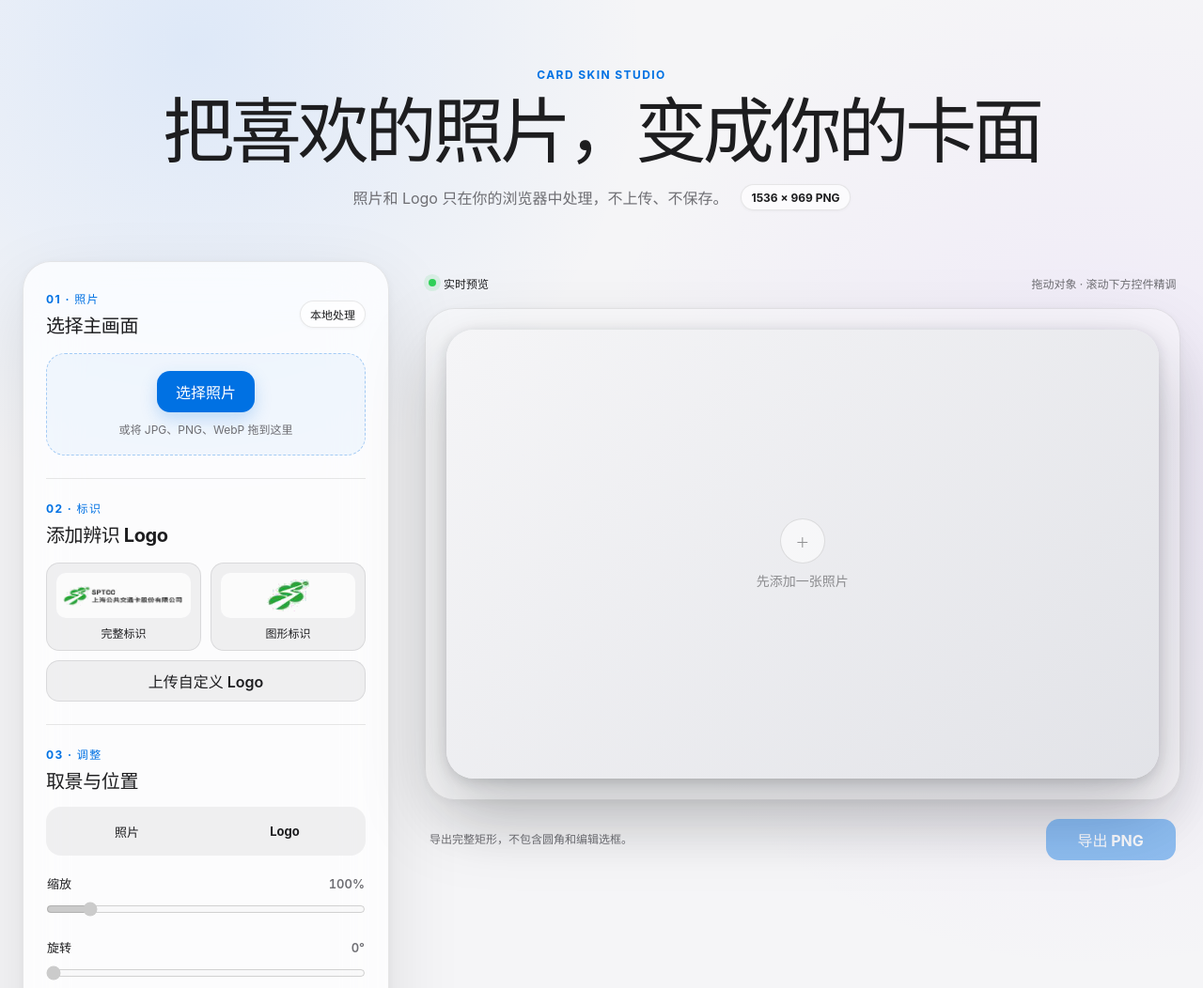
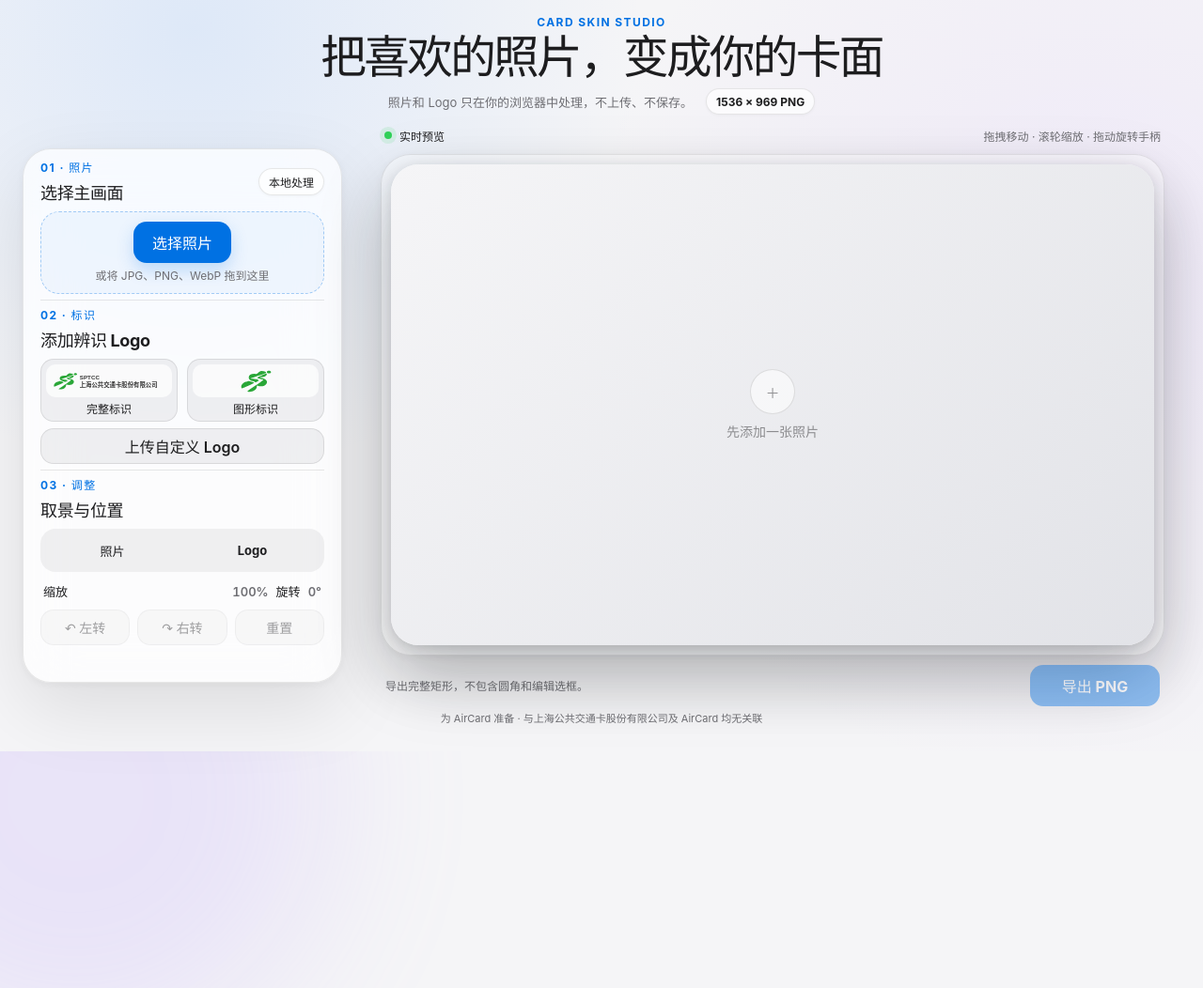
Before and after one commit to simpleoo0o/sh-card-skin, a website built with Vite: page index.html in a window 1280 px wide. Shown: the top 1052 px of the page at 94% size. After the commit the page ends 800 px from the top, so only its background shows below. Built offline with nearby package versions, Linux system fonts and the light colour scheme; what fabric would draw is missing.

Commit message:
feat: use canvas gestures and vector card logos
Replace scale and angle sliders with direct canvas wheel and drag controls, and compress the desktop editor to fit common viewports. Replace screenshot-derived logos with transparent vector presets traced from the official source and update the asset provenance.

```diff
--- a/index.html
+++ b/index.html
@@ -47,11 +47,11 @@
             </div>
             <div class="preset-grid" aria-label="上海公共交通卡 Logo 预设">
               <button class="preset-button" type="button" data-logo="full" aria-pressed="false">
-                <span class="logo-swatch"><img src="/sh-card-skin/logos/sptcc-full.png" alt="" /></span>
+                <span class="logo-swatch"><img src="logos/sptcc-full.svg" alt="" /></span>
                 <span>完整标识</span>
               </button>
               <button class="preset-button" type="button" data-logo="mark" aria-pressed="false">
-                <span class="logo-swatch"><img src="/sh-card-skin/logos/sptcc-mark.png" alt="" /></span>
+                <span class="logo-swatch"><img src="logos/sptcc-mark.svg" alt="" /></span>
                 <span>图形标识</span>
               </button>
             </div>
@@ -72,17 +72,12 @@
               <button type="button" data-layer="logo" aria-pressed="false">Logo</button>
             </div>
 
-            <label class="range-control" for="scale-control">
+            <div class="transform-readout">
               <span>缩放</span>
-              <output id="scale-output" for="scale-control">100%</output>
-            </label>
-            <input id="scale-control" type="range" min="0.05" max="8" step="0.01" value="1" disabled />
-
-            <label class="range-control" for="angle-control">
+              <output id="scale-output">100%</output>
               <span>旋转</span>
-              <output id="angle-output" for="angle-control">0°</output>
-            </label>
-            <input id="angle-control" type="range" min="0" max="359" step="1" value="0" disabled />
+              <output id="angle-output">0°</output>
+            </div>
 
             <div class="action-grid">
               <button id="rotate-left" class="icon-button" type="button" disabled aria-label="向左旋转 90 度">↶ <span>左转</span></button>
@@ -103,7 +98,7 @@
               <span class="preview-dot" aria-hidden="true"></span>
               <span>实时预览</span>
             </div>
-            <span>拖动对象 · 滚动下方控件精调</span>
+            <span>拖拽移动 · 滚轮缩放 · 拖动旋转手柄</span>
           </div>
           <div class="preview-frame">
             <div
@@ -111,7 +106,7 @@
               data-testid="preview-shell"
               role="group"
               tabindex="0"
-              aria-label="卡面编辑区域。使用方向键移动当前图层，按住 Shift 移动 10 像素。"
+              aria-label="卡面编辑区域。拖拽移动当前图层，滚轮缩放，拖动旋转手柄调整角度。方向键移动当前图层，按住 Shift 移动 10 像素。"
             >
               <canvas id="card-canvas" width="1536" height="969">你的浏览器不支持画布编辑。</canvas>
               <div class="empty-canvas-copy" aria-hidden="true">
--- a/package.json
+++ b/package.json
@@ -21,7 +21,6 @@
   "devDependencies": {
     "@playwright/test": "^1.63.0",
     "@types/pngjs": "^6.0.5",
-    "jpeg-js": "^0.4.4",
     "jsdom": "^29.1.1",
     "pngjs": "^7.0.0",
     "typescript": "^7.0.2",
--- a/src/card-editor.ts
+++ b/src/card-editor.ts
@@ -190,6 +190,13 @@ export class CardEditor {
     this.finishTransform(object);
   }
 
+  scaleActiveBy(factor: number): void {
+    const object = this.activeObject();
+    if (!object) return;
+    const baseScale = object === this.logo ? this.logoBaseScale : 1;
+    this.setActiveScale(Math.abs(object.scaleX) / baseScale * factor);
+  }
+
   rotateActiveBy(degrees: number): void {
     const object = this.activeObject();
     if (!object) return;
--- a/src/main.ts
+++ b/src/main.ts
@@ -17,8 +17,6 @@ function element<T extends Element>(selector: string): T {
 const canvasElement = element<HTMLCanvasElement>('#card-canvas');
 const photoInput = element<HTMLInputElement>('#photo-input');
 const logoInput = element<HTMLInputElement>('#logo-input');
-const scaleControl = element<HTMLInputElement>('#scale-control');
-const angleControl = element<HTMLInputElement>('#angle-control');
 const scaleOutput = element<HTMLOutputElement>('#scale-output');
 const angleOutput = element<HTMLOutputElement>('#angle-output');
 const exportButton = element<HTMLButtonElement>('#export-button');
@@ -57,12 +55,8 @@ function renderSnapshot(snapshot: EditorSnapshot): void {
     button.setAttribute('aria-pressed', String(button.dataset.layer === snapshot.activeLayer));
   }
   const hasActiveLayer = snapshot.activeLayer !== null;
-  scaleControl.disabled = !hasActiveLayer;
-  angleControl.disabled = !hasActiveLayer;
   for (const button of transformButtons) button.disabled = !hasActiveLayer;
 
-  scaleControl.value = String(Math.min(Number(scaleControl.max), Math.max(Number(scaleControl.min), snapshot.scale)));
-  angleControl.value = String(Math.round(snapshot.angle));
   scaleOutput.value = `${Math.round(snapshot.scale * 100)}%`;
   angleOutput.value = `${Math.round(snapshot.angle)}°`;
   exportButton.disabled = !snapshot.hasPhoto;
@@ -102,7 +96,7 @@ function updatePresetButtons(): void {
 }
 
 async function loadPreset(name: string): Promise<void> {
-  const path = `${import.meta.env.BASE_URL}logos/sptcc-${name}.png`;
+  const path = `${import.meta.env.BASE_URL}logos/sptcc-${name}.svg`;
   try {
     await editor.setLogo(path);
     handles.logo?.revoke();
@@ -157,8 +151,11 @@ for (const button of layerButtons) {
   });
 }
 
-scaleControl.addEventListener('input', () => editor.setActiveScale(Number(scaleControl.value)));
-angleControl.addEventListener('input', () => editor.setActiveAngle(Number(angleControl.value)));
+previewShell.addEventListener('wheel', (event) => {
+  event.preventDefault();
+  const delta = event.deltaY * (event.deltaMode === WheelEvent.DOM_DELTA_LINE ? 16 : 1);
+  editor.scaleActiveBy(Math.exp(-delta * 0.001));
+}, { passive: false });
 element<HTMLButtonElement>('#rotate-left').addEventListener('click', () => editor.rotateActiveBy(-90));
 element<HTMLButtonElement>('#rotate-right').addEventListener('click', () => editor.rotateActiveBy(90));
 element<HTMLButtonElement>('#reset-layer').addEventListener('click', () => editor.resetActive());
--- a/src/styles.css
+++ b/src/styles.css
@@ -166,7 +166,6 @@ input:focus-visible {
 }
 
 .section-heading,
-.range-control,
 .preview-toolbar,
 .export-row {
   display: flex;
@@ -312,22 +311,20 @@ input:focus-visible {
   box-shadow: 0 2px 8px rgba(0, 0, 0, 0.08);
 }
 
-.range-control {
-  margin: 15px 1px 6px;
+.transform-readout {
+  display: grid;
+  grid-template-columns: auto 1fr auto auto;
+  align-items: center;
+  gap: 8px;
+  padding: 0 3px;
   font-size: 13px;
   font-weight: 600;
 }
 
-.range-control output {
+.transform-readout output {
   color: var(--muted);
   font-variant-numeric: tabular-nums;
-}
-
-input[type="range"] {
-  width: 100%;
-  height: 24px;
-  margin: 0;
-  accent-color: var(--blue);
+  text-align: right;
 }
 
 .action-grid {
@@ -572,6 +569,114 @@ footer {
   }
 }
 
+@media (min-width: 901px) {
+  .page-shell {
+    padding-top: 16px;
+    padding-bottom: 6px;
+  }
+
+  .hero {
+    margin-bottom: 10px;
+  }
+
+  .hero h1 {
+    margin: 5px 0 8px;
+    font-size: clamp(36px, 3.8vw, 56px);
+  }
+
+  .hero-meta {
+    font-size: 13px;
+  }
+
+  .studio {
+    grid-template-columns: minmax(290px, 340px) minmax(0, 1fr);
+    gap: 24px;
+    align-items: center;
+  }
+
+  .control-panel {
+    padding: 4px 18px 8px;
+  }
+
+  .control-section {
+    padding: 6px 0;
+  }
+
+  .section-heading {
+    margin-bottom: 8px;
+  }
+
+  .section-heading h2 {
+    font-size: 18px;
+  }
+
+  .drop-zone {
+    padding: 10px;
+  }
+
+  .drop-zone p {
+    margin-top: 5px;
+  }
+
+  .logo-swatch {
+    height: 35px;
+    margin-bottom: 3px;
+  }
+
+  .logo-swatch img {
+    max-height: 26px;
+  }
+
+  .preset-button {
+    padding: 5px;
+  }
+
+  .secondary-button {
+    min-height: 38px;
+    margin-top: 7px;
+  }
+
+  .layer-tabs {
+    margin-bottom: 11px;
+  }
+
+  .layer-tabs button,
+  .icon-button {
+    min-height: 38px;
+  }
+
+  .action-grid {
+    margin-top: 10px;
+  }
+
+  .message-stack {
+    min-height: 18px;
+  }
+
+  .preview-column {
+    justify-self: center;
+    width: min(100%, calc(158svh - 430px));
+    padding-top: 0;
+  }
+
+  .preview-toolbar {
+    min-height: 32px;
+    padding-bottom: 8px;
+  }
+
+  .preview-frame {
+    padding: 10px;
+  }
+
+  .export-row {
+    padding-top: 10px;
+  }
+
+  footer {
+    padding-top: 4px;
+  }
+}
+
 @media (max-width: 900px) {
   .page-shell {
     width: min(100% - 28px, 720px);
```
Also changed, not shown: public/logos/SOURCES.md (+3 -3 lines), scripts/prepare-sptcc-logo.mjs (deleted, +0 -68 lines), scripts/prepare-sptcc-logo.test.mjs (deleted, +0 -47 lines), tests/editor.spec.ts (+37 -11 lines), README.md, public/logos/sptcc-full.png (deleted), public/logos/sptcc-full.svg (added), public/logos/sptcc-mark.png (deleted), public/logos/sptcc-mark.svg (added), scripts/assets/sptcc-logo-page.jpg (deleted), scripts/assets/sptcc-official.png (added), 1 other file.
